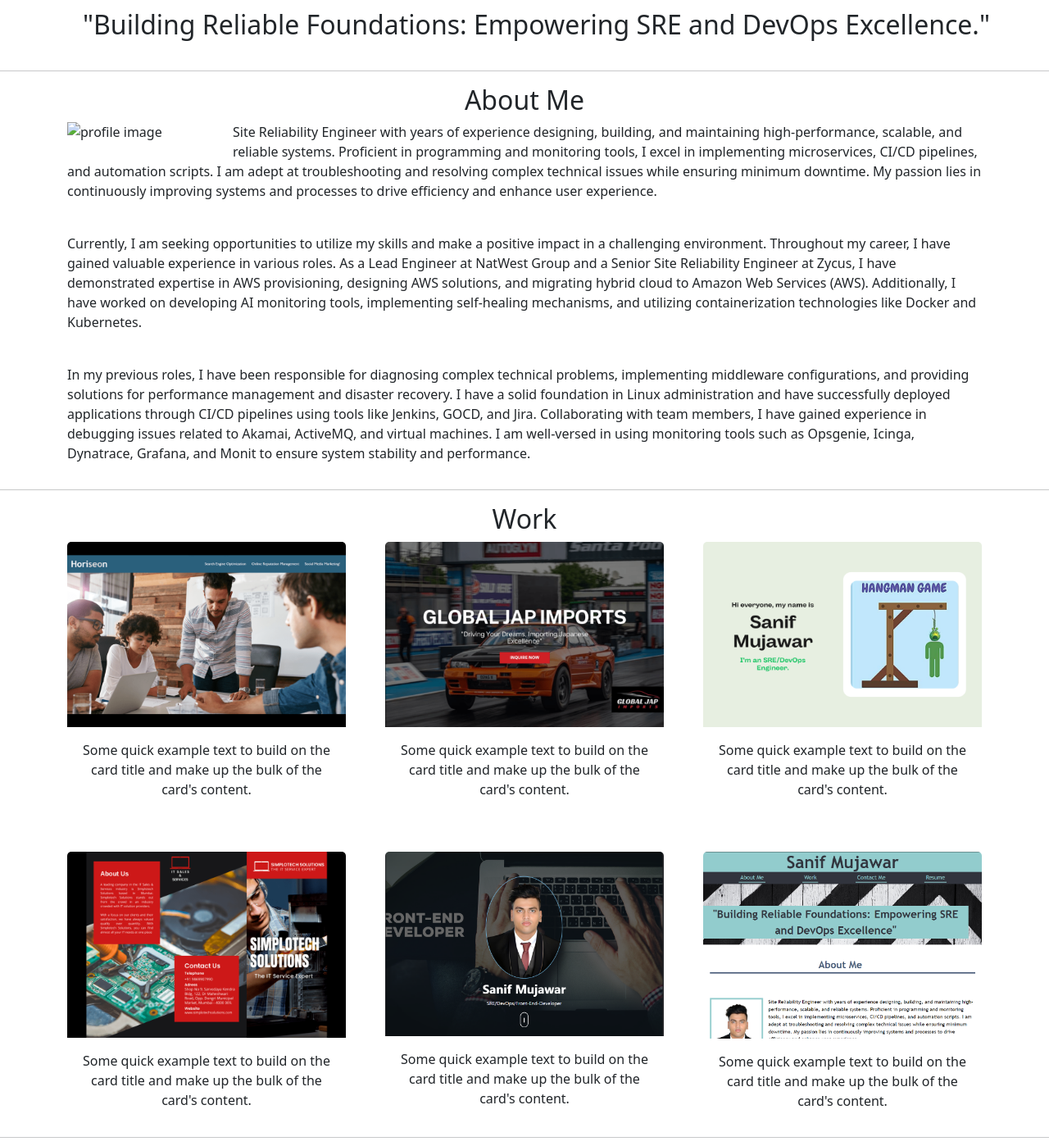
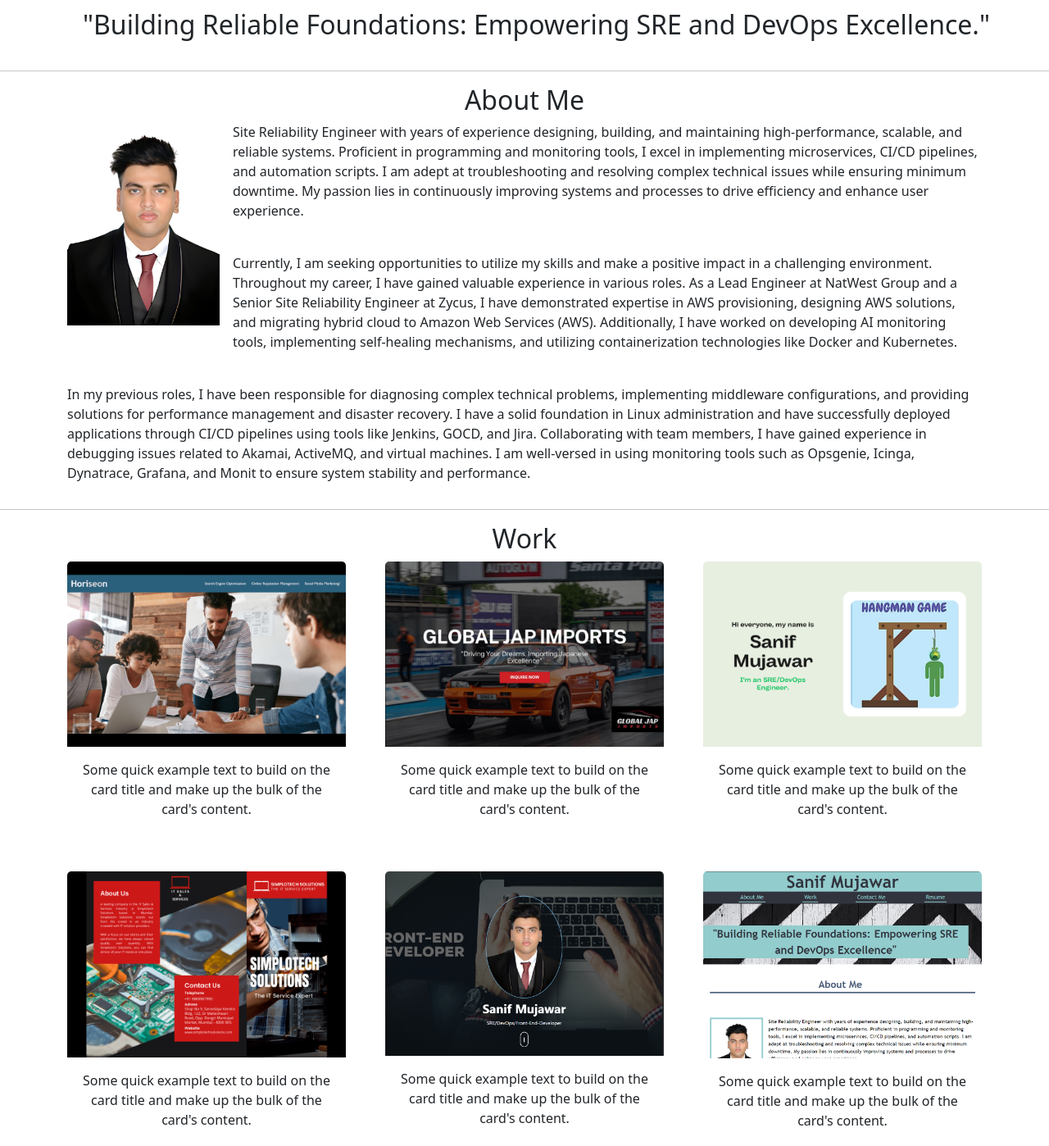
Before and after one commit to sanifmujawar/Bootstrap-Portfolio, a plain HTML site: page index.html in a window 1280 px wide. Shown: the part 486-1884 px from the top of the page at 82% size. Drawn offline with nearby package versions, Linux system fonts and the light colour scheme.

Commit message:
Updated index.html

```diff
--- a/index.html
+++ b/index.html
@@ -81,7 +81,7 @@
         <div class="container clearfix">
           <img
             class="col-4 col-sm-3 col-md-2 float-start mb-3 me-3"
-            src="images/sanif1-removebg.pngs"
+            src="images/sanif1-removebg.png"
             alt="profile image"
           />
           <p>
@@ -138,11 +138,13 @@
             </div>
 
             <div class="card col-md-4 col-sm-6 border-0">
+              <a href="https://github.com/sanifmujawar/Hangman.git" target="_blank" >
               <img
                 src="./images/hangman.png"
                 class="card-img-top"
                 alt="..."
               />
+            </a>
               <div class="card-body">
                 <p class="card-text">
                   Some quick example text to build on the card title and make up
@@ -152,11 +154,13 @@
             </div>
 
             <div class="card col-md-4 col-sm-6 border-0">
+              <a href="https://goo.gl/maps/VqT8oqxJbZQYBg7B6" target="_blank">
               <img
                 src="./images/simplotechsolutions.png"
                 class="card-img-top"
                 alt="..."
               />
+            </a>
               <div class="card-body">
                 <p class="card-text">
                   Some quick example text to build on the card title and make up
@@ -166,11 +170,13 @@
             </div>
 
             <div class="card col-md-4 col-sm-6 border-0">
+              <a href="http://www.sanifmujawar.com" target="_blank">
               <img
                 src="./images/sanif portfolio.png"
                 class="card-img-top"
                 alt="..."
               />
+            </a>
               <div class="card-body">
                 <p class="card-text">
                   Some quick example text to build on the card title and make up
@@ -180,11 +186,13 @@
             </div>
 
             <div class="card col-md-4 col-sm-6 border-0">
+              <a href="https://sanifmujawar.github.io/portfolio/" target="_blank">
               <img
                 src="./images/portfolio.png"
                 class="card-img-top"
                 alt="..."
               />
+            </a>
               <div class="card-body">
                 <p class="card-text">
                   Some quick example text to build on the card title and make up
```
